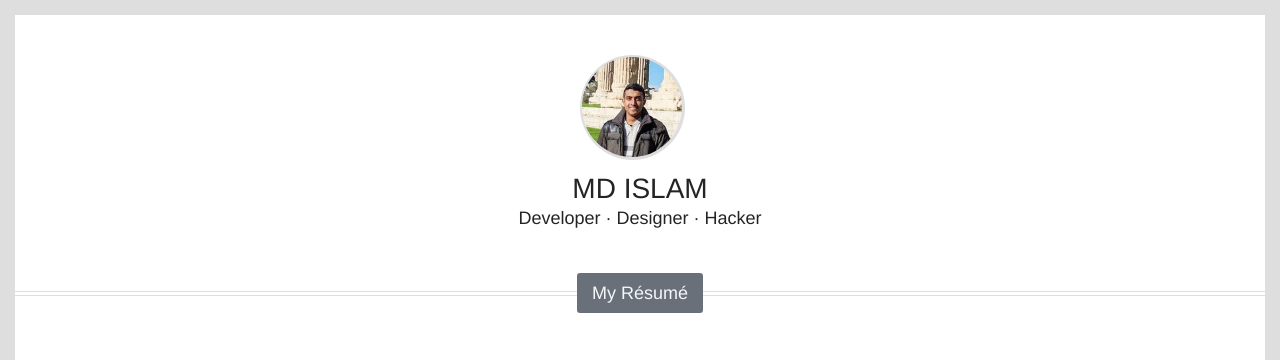
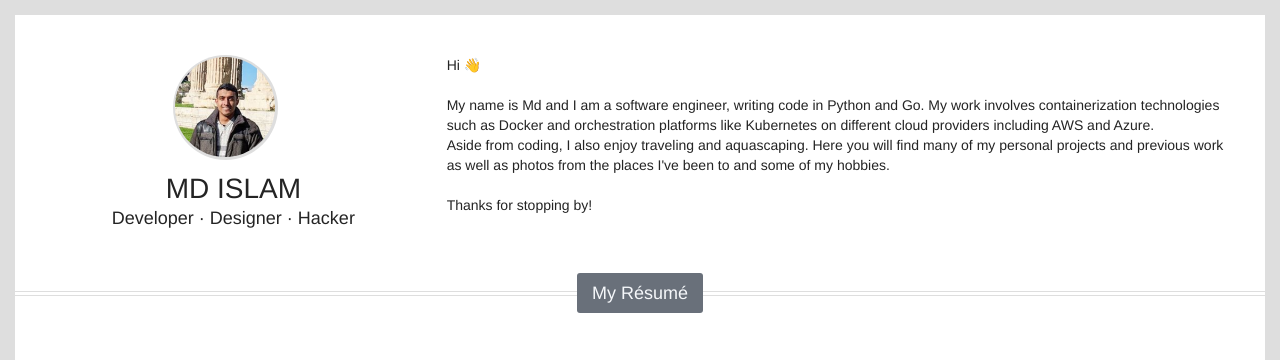
Before and after one commit to mdnahian/mdnahian.github.io, a plain HTML site: page index.html in a window 1280 px wide. Shown: the top 360 px of the page. Drawn offline with Linux system fonts and the light colour scheme.

Commit message:
Update about me

```diff
--- a/index.html
+++ b/index.html
@@ -16,6 +16,9 @@
   <section id="header" class="hero">
     <div class="hero-body">
       <div class="container">
+
+        <div class="columns">
+          <div class="column">
             <center>
               <div class="outer-circular">
                 <div class="circular"></div>
@@ -27,17 +30,36 @@
             <h2 class="subtitle">
               Developer &middot; Designer &middot; Hacker
             </h2>
+          </div>
+
+          <div id="aboutme" class="column is-8">
+            <p>
+              Hi 👋
+            </p>
+            <br>
+            <p>
+              My name is Md and I am a software engineer, writing code in Python and Go. My work involves containerization technologies such as Docker and orchestration platforms like Kubernetes on different cloud providers including AWS and Azure.
+            </p>
+            <p>
+              Aside from coding, I also enjoy traveling and aquascaping. Here you will find many of my personal projects and previous work as well as photos from the places I've been to and some of my hobbies.
+            </p>
+            <br>
+            <p>
+              Thanks for stopping by!
+            </p>
+          </div>
+        </div>
+
         <br><br>
 
         <p class="fancy" style="margin-top:-15px; margin-bottom:-15px;"><span><a class="button is-dark is-medium"
             onclick="alert('Currently not searching for new opportunities but feel free to send me an email: hello@mdislam.com')">My
             Résumé</a></span></p>
-
       </div>
     </div>
   </section>
 
-  <div class="main-content">
+  <div class="main-content">\
 
     <h3 class="title">The Things I've Built</h3>
 
--- a/styles/style.css
+++ b/styles/style.css
@@ -22,7 +22,7 @@ body{
   /*border-radius:25px;*/
 }
 
-#header{
+#header {
   text-align:center;
   margin-bottom:0;
   /*background:url('../images/bg.jpg');*/
@@ -34,6 +34,10 @@ body{
 
 #header .title, #header .subtitle{
   color:#242424;
+}
+
+#aboutme {
+  text-align: left;
 }
 
 .circular {
```
Lines whose indentation alone changed are shown as unchanged.
